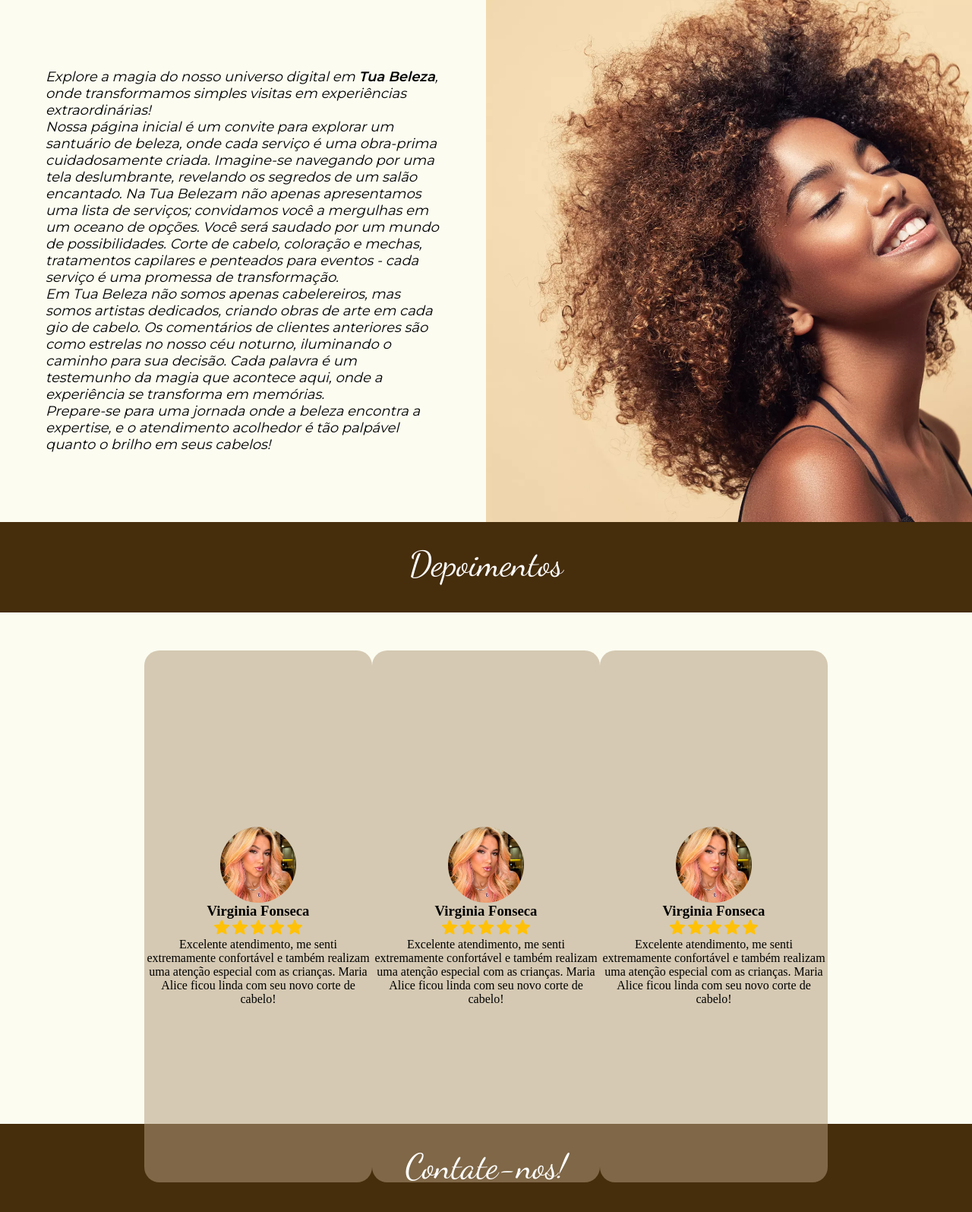
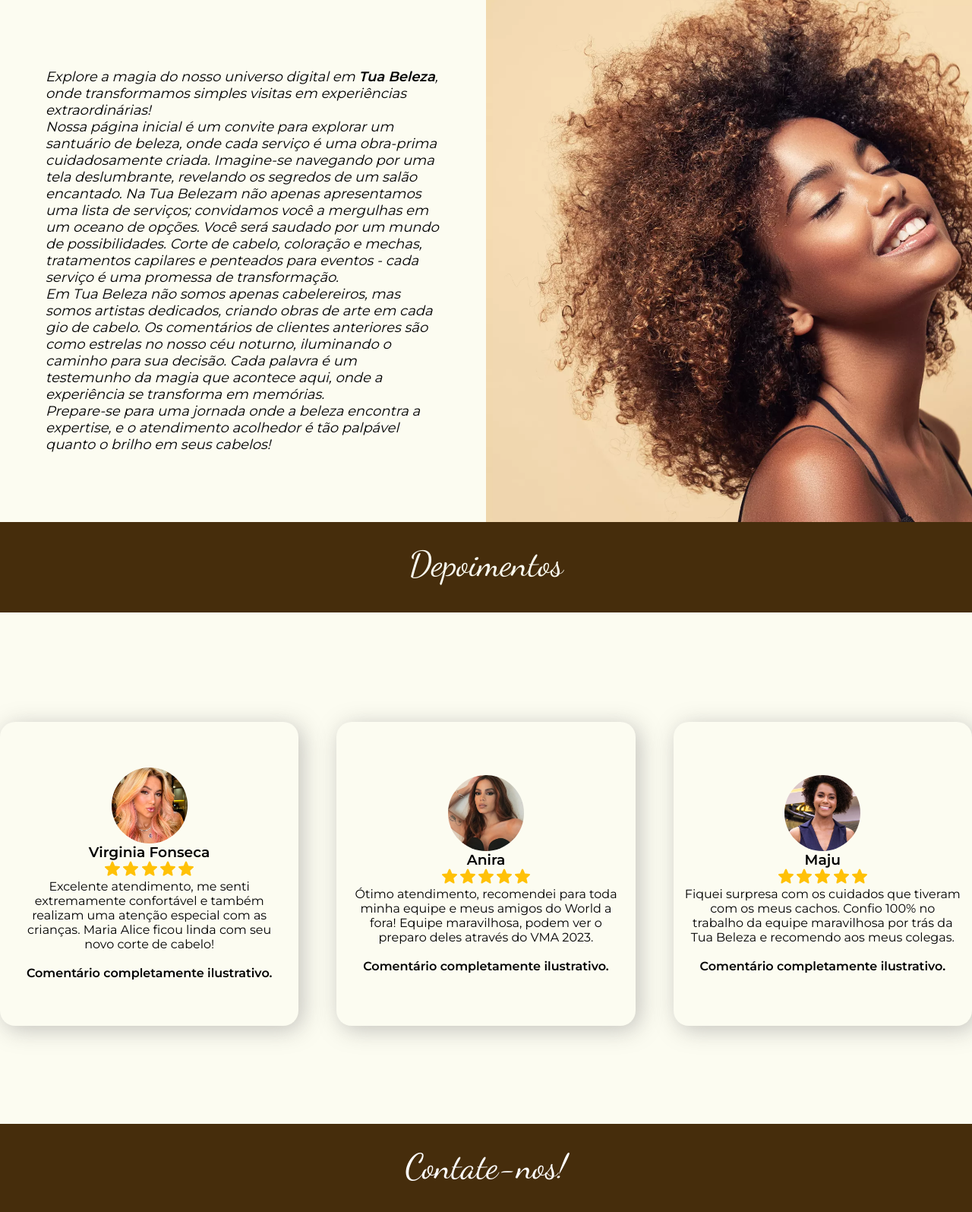
Before and after one commit to maayvs/PI_4, a PHP site: page / in a window 1280 px wide. Shown: the part 1774-3369 px from the top of the page at 76% size. Run offline with PHP 8.4, Linux system fonts and the light colour scheme.

Commit message:
Add files via upload

```diff
--- a/css/style.css
+++ b/css/style.css
@@ -189,7 +189,7 @@ td {
 }
 
 #depoiments h2 {
-    color: white;
+    color: rgb(252, 252, 241);
     font-family: var(--font-title);
     font-weight: 400;
     font-size: 46px;
@@ -206,15 +206,21 @@ td {
 }
 
 .dp1 {
-    width: 300px;
-    height: 700px;
     display: flex;
     flex-direction: column;
     align-items: center;
     justify-content: center;
     text-align: center;
-    background-color: rgba(180, 156, 125, 0.527);
+    background-color: rgb(252, 252, 241);
     border-radius: 20px;
+    width: 400px;
+    height: 400px;
+    padding-left: 15px;
+    padding-right: 15px;
+    max-width: 400px;
+
+    box-shadow: 5px 5px 30px rgba(131, 129, 129, 0.473);
+    font-family:var(--font-principal)
 }
 
 .depoiments-main {
@@ -222,7 +228,8 @@ td {
     margin: auto;
     align-items: center;
     justify-content: center;
-    height: 100vh;
+    gap: 50px;
+    height: 86vh;
 }
 
 .user {
--- a/index.html
+++ b/index.html
@@ -20,6 +20,7 @@
                         href="https://tuabeleza.zohobookings.com/portal-embed#/customer/4514622000000039016">Agendamento</a>
                 </li>
                 <li><a href="#about-us">Sobre Nós</a></li>
+                <li><a href="#depoiments">Depoimentos</a></li>
                 <li><a href="#contact">Contato</a></li>
             </ul>
         </nav>
@@ -118,12 +119,14 @@
 
                     <p>Excelente atendimento, me senti extremamente confortável e também realizam uma atenção especial com as crianças. Maria Alice ficou linda com seu novo corte de cabelo!
                     </p>
+                    <br>
+                    <p><strong>Comentário completamente ilustrativo.</strong></p>
                 </div>
 
                 <div class="dp1">
-                    <img class="user" src="/images/virginia.png" alt="" class="user">
+                    <img class="user" src="images/anitta.png" alt="" class="user">
 
-                    <h3>Virginia Fonseca</h3>
+                    <h3>Anira</h3>
 
                     <div class="stars">
                         <img src="images/star.svg" alt="" class="star">
@@ -133,14 +136,17 @@
                         <img src="images/star.svg" alt="" class="star">
                     </div>
 
-                    <p>Excelente atendimento, me senti extremamente confortável e também realizam uma atenção especial com as crianças. Maria Alice ficou linda com seu novo corte de cabelo!
+                    <p>Ótimo atendimento, recomendei para toda minha equipe e meus amigos do World a fora! Equipe maravilhosa, podem ver o preparo deles através do VMA 2023.
                     </p>
+
+                    <br>
+                    <p><strong>Comentário completamente ilustrativo.</strong></p>
                 </div>
 
                 <div class="dp1">
-                    <img class="user" src="/images/virginia.png" alt="" class="user">
+                    <img class="user" src="images/maju-coutinho.png" alt="" class="user">
 
-                    <h3>Virginia Fonseca</h3>
+                    <h3>Maju</h3>
 
                     <div class="stars">
                         <img src="images/star.svg" alt="" class="star">
@@ -150,8 +156,11 @@
                         <img src="images/star.svg" alt="" class="star">
                     </div>
 
-                    <p>Excelente atendimento, me senti extremamente confortável e também realizam uma atenção especial com as crianças. Maria Alice ficou linda com seu novo corte de cabelo!
+                    <p>Fiquei surpresa com os cuidados que tiveram com os meus cachos. Confio 100% no trabalho da equipe maravilhosa por trás da Tua Beleza e recomendo aos meus colegas.
                     </p>
+
+                    <br>
+                    <p><strong>Comentário completamente ilustrativo.</strong></p>
                 </div>
             </div>
         </section>
@@ -177,7 +186,7 @@
 
     <footer>
         <div>
-            <img src="images/logo2.png" alt="" width="200px">
+            <img src="images/logo-white.png" alt="" width="200px">
         </div>
 
         <div>
@@ -186,6 +195,7 @@
                 <a href="/">Home</a>
                 <a href="#services">Serviços</a>
                 <a href="#about-us">Sobre Nós</a>
+                <a href="#depoiments">Depoimentos</a>
                 <a href="#contact">Contato</a>
             </div>
         </div>
```
Also changed, not shown: images/anitta.png (added), images/logo-white.png (added), images/maju-coutinho.png (added).
